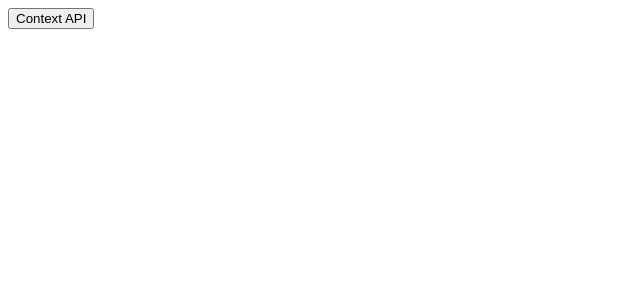
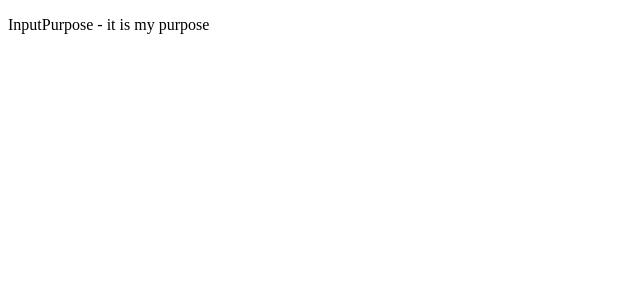
Before and after one commit to jeanem/wcag-2.1, a React (Create React App) app: page / in a window 1280 px wide. Shown: the top 300 px of the page, without its empty margins (0-640 px from the left). Built offline with nearby package versions, Linux system fonts and the light colour scheme.

Commit message:
slide setup

```diff
--- a/src/App.js
+++ b/src/App.js
@@ -1,58 +1,12 @@
 import React, { Component } from 'react';
-import './App.css';
-import { BrowserRouter as Router, Route, Link } from 'react-router-dom';
-import Context from './slides/Context';
-
-
-const MainMenu = () => {
-  return (
-    <div>
-      <Link to="/slides/Context">
-        <button>Context API</button>
-      </Link>
-    </div>
-  );
-};
-
-
-<ul class="slidenav">
-  <li>
-    <button class="current" data-slide="0">
-      <span class="visuallyhidden">News</span> 1
-      <span class="visuallyhidden">(Current Slide)</span>
-    </button>
-  </li>
-  <li>
-    <button data-slide="1">
-      <span class="visuallyhidden">News</span> 2
-    </button>
-  </li>
-  <li>
-    <button data-slide="2">
-      <span class="visuallyhidden">News</span> 3
-    </button>
-  </li>
-</ul>
-
+import Slides from './slides/SlideIndex';
 
 class App extends Component {
-  render() {
-    return (
-
-      <Router>
-        <div>
-          <nav className="App-header">
-              <MainMenu/>
-          </nav>
-          <div>
-            <Route exact path="/slides/Context" component={Context} />
-          </div>
-        </div>
-      </Router>
-    );
-  }
+    render () {
+        var type = 'InputPurpose'; // example variable - will change from user input
+        const SlideToRender = Slides[type];
+        return <SlideToRender/>
+    }
 }
 
-
-
 export default App;
--- /dev/null
+++ b/src/slides/InputPurpose.js
@@ -0,0 +1,14 @@
+import React, { Component } from 'react';
+
+class InputPurpose extends Component {
+
+    render() {
+        return (
+            <div>
+                <p>InputPurpose - it is my purpose</p>
+            </div>
+        );
+    }
+}
+
+export default InputPurpose;
--- /dev/null
+++ b/src/slides/Orientation.js
@@ -0,0 +1,14 @@
+import React, { Component } from 'react';
+
+class Orientation extends Component {
+
+    render() {
+        return (
+            <div>
+                <p>Orientation</p>
+            </div>
+        );
+    }
+}
+
+export default Orientation;
--- /dev/null
+++ b/src/slides/SlideIndex.js
@@ -0,0 +1,9 @@
+let Slides = {};
+
+Slides['Orientation'] = require('./Orientation').default;
+Slides['InputPurpose'] = require('./InputPurpose').default;
+
+//Slides['Component2'] = require('./Component2').default;
+//Slides['Component3'] = require('./Component3').default;
+
+export default Slides;
```
